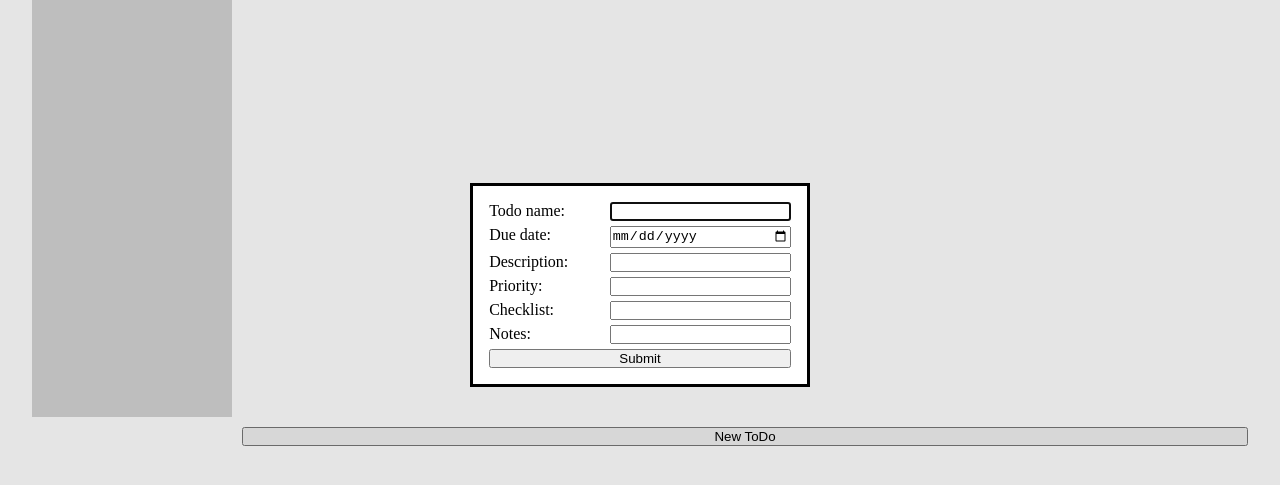
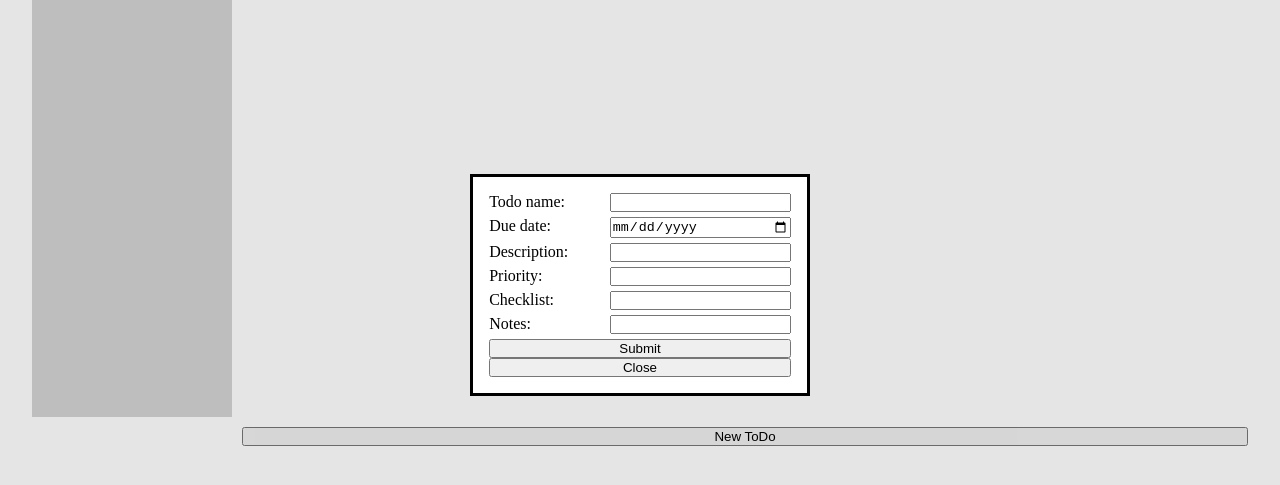
Before and after one commit to Sasquatch8946/Odin-ToDo, a website built with webpack: page src/template.html in a window 1280 px wide. Both pictures are taken after a click on the button "New ToDo". Shown: the part 115-600 px from the top of the page. Built offline with nearby package versions, Linux system fonts and the light colour scheme.

Commit message:
Put 'projects' object creation inside of a new factory function called todoProject (maybe come up with a better name later). Put adding event listeners to the close and submit buttons in the dialog form inside the displayController factory.

```diff
--- a/src/index.js
+++ b/src/index.js
@@ -19,6 +19,26 @@ class ToDo {
 }
 
 const displayController = (function () {
+
+
+	const dialog = document.querySelector("dialog");
+
+	const activateNewToDoButton = () => {
+		const newTodo = document.querySelector("button.new-todo");
+		newTodo.addEventListener("click", () => {
+			dialog.showModal();
+		});
+	}
+
+	const activateDialogClose = () => {
+		const closeBtn = document.querySelector("dialog button");
+		closeBtn.addEventListener("click", () => {
+			dialog.close();
+		});
+	}
+
+	activateNewToDoButton();
+	activateDialogClose();
 
 	const priorityColorCode = {
 		high: "red",
@@ -101,6 +121,7 @@ const displayController = (function () {
 	}
 
 	const populateProjects = () => {
+		const projects = todoProject.projects;
 		for (let project in projects) {
 			displayController.createProject(project);
 			displayController.createTodoCard(projects[project][0]);
@@ -124,6 +145,7 @@ const displayController = (function () {
 		todoCard.style.borderColor = priorityColorCode[todo.priority];
 	}
 
+
 	return {
 		createProject,
 		createTodoCard,
@@ -131,6 +153,7 @@ const displayController = (function () {
 	}
 })();
 
+const todoProject = (function() {
 	let projects = {
 		Today: []
 	}
@@ -144,10 +167,9 @@ let myToDo = new ToDo("Clean the floors",
 
 	projects.Today.push(myToDo);
 
+	return {
+		projects,
+	}
+})();
+
 displayController.populateProjects();
-
-const dialog = document.querySelector("dialog");
-const newTodo = document.querySelector("button.new-todo");
-newTodo.addEventListener("click", () => {
-	dialog.showModal();
-});
--- a/src/template.html
+++ b/src/template.html
@@ -41,6 +41,7 @@
                     </div>
                     <input type="submit">
                 </form>
+                <button autofocus>Close</button>
             </div>
         </dialog>
     </div>
```
Lines whose indentation alone changed are shown as unchanged.
